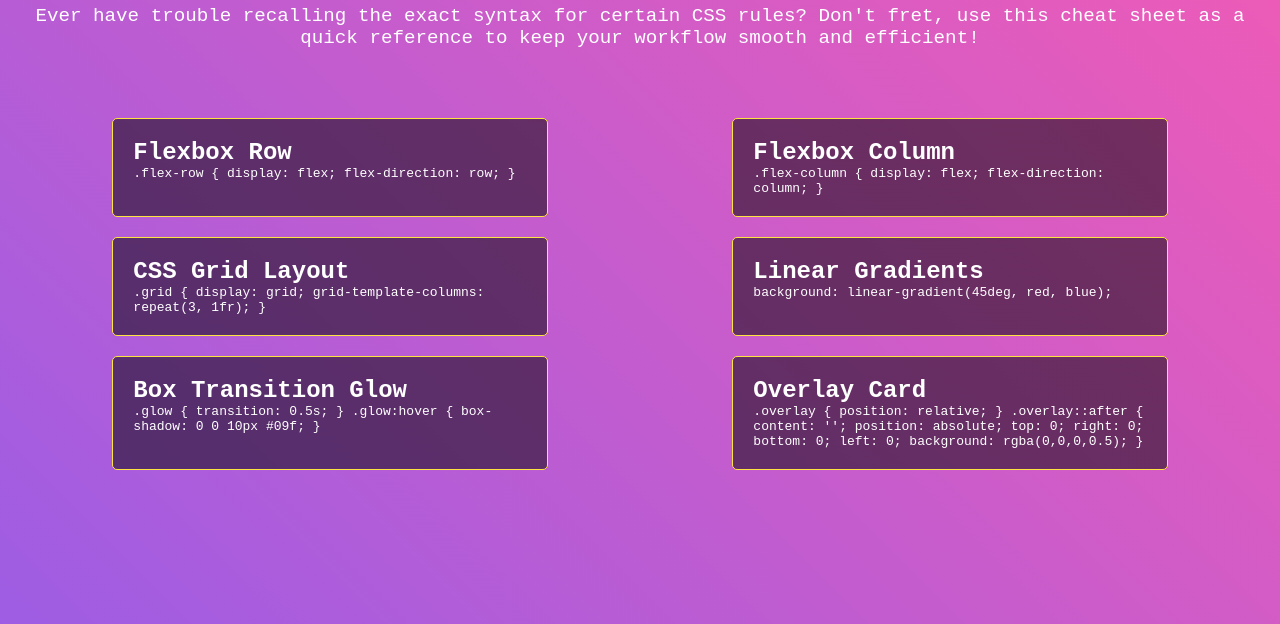
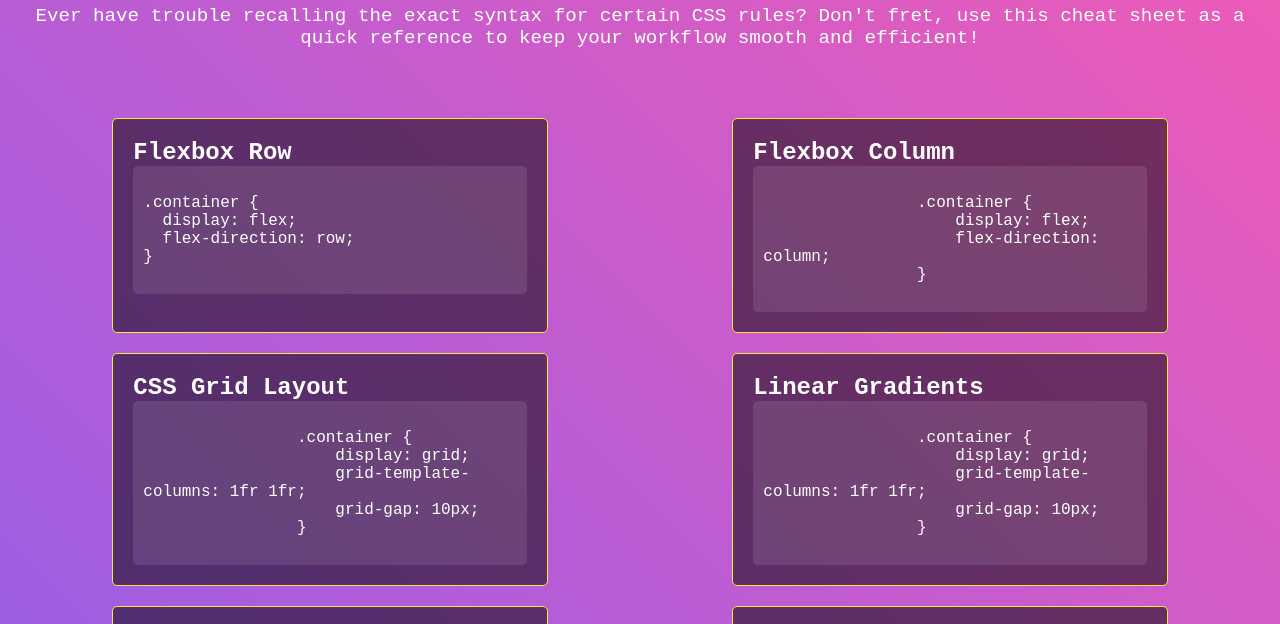
Before and after one commit to liq543/Mini-Project-2, a plain HTML site: page index.html in a window 1280 px wide. Shown: the part 114-738 px from the top of the page. Drawn offline with Linux system fonts and the light colour scheme.

Commit message:
code formatting not done

```diff
--- a/assets/css/style.css
+++ b/assets/css/style.css
@@ -60,6 +60,12 @@ header p {
   user-select: all; /* User can select the whole text by clicking on it */
   white-space: pre-wrap; /* Allows the text to wrap */
   word-wrap: break-word; /* Breaks the word at the end of line */
+  font-family: 'Courier New', monospace; /* This is a common monospace font */
+  font-size: 16px; /* Adjust as needed */
+  padding: 10px;
+  border-radius: 5px;
+  background-color: rgba(255, 255, 255, 0.1);
+  color: var(--text-color);
 }
 
 /* Media queries for responsive design */
--- a/index.html
+++ b/index.html
@@ -15,27 +15,69 @@
       <section class="snippets-container">
           <div class="snippet">
               <h2>Flexbox Row</h2>
-              <pre>.flex-row { display: flex; flex-direction: row; }</pre>
+              <pre><code>
+.container {
+  display: flex;
+  flex-direction: row;
+}
+                </code></pre>
           </div>
           <div class="snippet">
               <h2>Flexbox Column</h2>
-              <pre>.flex-column { display: flex; flex-direction: column; }</pre>
+              <pre><code>
+                .container {
+                    display: flex;
+                    flex-direction: column;
+                }
+                </code></pre>
           </div>
           <div class="snippet">
               <h2>CSS Grid Layout</h2>
-              <pre>.grid { display: grid; grid-template-columns: repeat(3, 1fr); }</pre>
+              <pre><code>
+                .container {
+                    display: grid;
+                    grid-template-columns: 1fr 1fr;
+                    grid-gap: 10px;
+                }
+                </code></pre>
           </div>
           <div class="snippet">
               <h2>Linear Gradients</h2>
-              <pre>background: linear-gradient(45deg, red, blue);</pre>
+              <pre><code>
+                .container {
+                    display: grid;
+                    grid-template-columns: 1fr 1fr;
+                    grid-gap: 10px;
+                }
+                </code></pre>
           </div>
           <div class="snippet">
               <h2>Box Transition Glow</h2>
-              <pre>.glow { transition: 0.5s; } .glow:hover { box-shadow: 0 0 10px #09f; }</pre>
+              <pre><code>
+                .box {
+                    transition: all 0.5s ease;
+                }
+                .box:hover {
+                    box-shadow: 0 0 10px rgba(255,255,255,0.5);
+                }
+                </code></pre>
           </div>
           <div class="snippet">
               <h2>Overlay Card</h2>
-              <pre>.overlay { position: relative; } .overlay::after { content: ''; position: absolute; top: 0; right: 0; bottom: 0; left: 0; background: rgba(0,0,0,0.5); }</pre>
+              <pre><code>
+                .overlay-card {
+                    position: relative;
+                }
+                .overlay-card::after {
+                    content: '';
+                    position: absolute;
+                    top: 0;
+                    left: 0;
+                    width: 100%;
+                    height: 100%;
+                    background: rgba(0,0,0,0.5);
+                }
+                </code></pre>
           </div>
       </section>
   </main>
```
